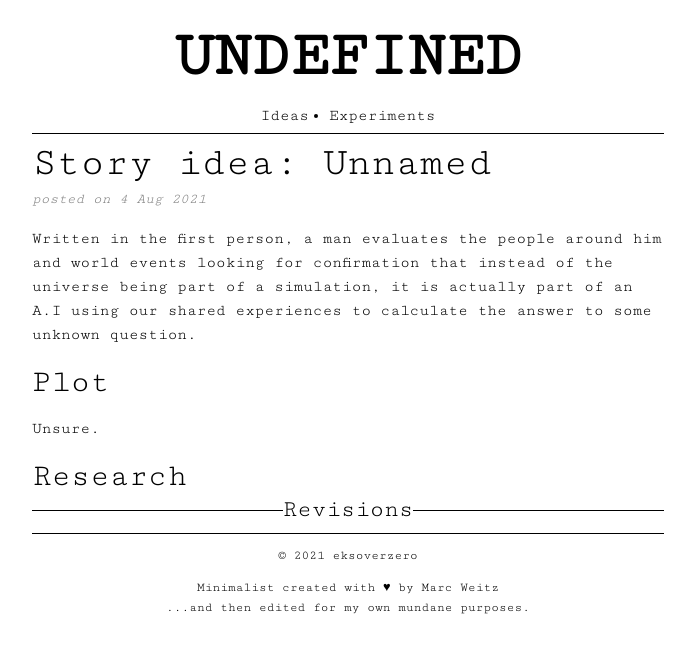
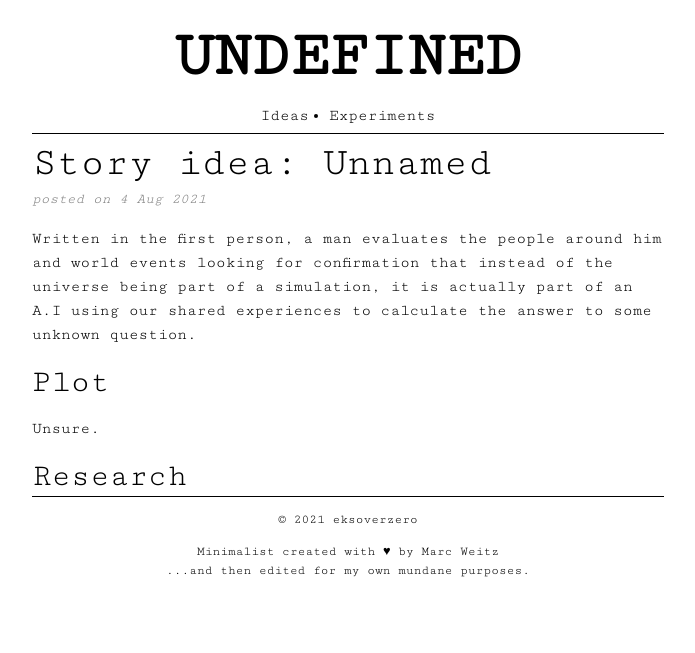
Before and after one commit to eksoverzero/undefined, a Jekyll site: the page built from _posts/2021-08-04-story-idea-unnamed.md, in a window 1280 px wide. Shown: the top 653 px of the page, without its empty margins (292-987 px from the left). Built offline with Jekyll 4.4.1, drawn with Linux system fonts in a browser that asks for light colours.

Commit message:
Changes to revisions

```diff
--- a/_config.yml
+++ b/_config.yml
@@ -37,6 +37,10 @@ plugins:
 google_analytics: G-VTS5LCN6RN
 mixpanel_project_token: e5321215764f0747e825a7381196c10e
 
+sass:
+  style: compressed
+  sass_dir: _sass
+
 # Exclude from processing.
 # The following items will not be processed, by default.
 # Any item listed under the `exclude:` key here will be automatically added to
--- a/_includes/post/revisions.html
+++ b/_includes/post/revisions.html
@@ -1,5 +1,6 @@
 {% if page.revisions.size > 0 %}
-<ul class="post-revisions">
+<h4>Revisions</h4>
+<ul>
 {% for revision in page.revisions %}
   <li>
     <div class="post-meta">
--- a/_layouts/post.html
+++ b/_layouts/post.html
@@ -19,7 +19,6 @@
       </div>
 
       <div class="post__revisions">
-        <h4>Revisions</h4>
         {% include post/revisions.html %}
       </div>
 		</div>
```
Also changed, not shown: index.md (line endings or trailing spaces).
